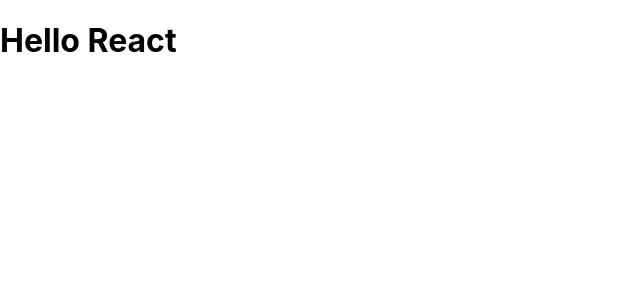
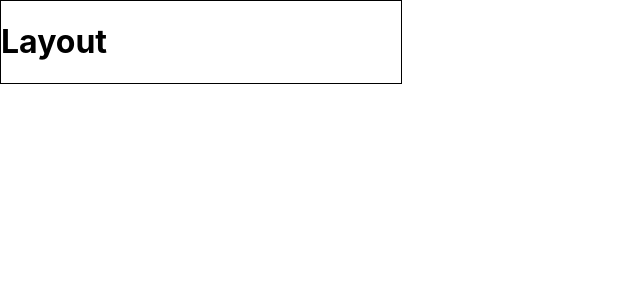
Before and after one commit to YuliaVorotintseva/react-quiz, a React app: page / in a window 1280 px wide. Shown: the top 300 px of the page, without its empty margins (0-640 px from the left). Built offline with nearby package versions, Linux system fonts and the light colour scheme.

Commit message:
add hoc/layout and Layout.js, Layout.css

```diff
--- a/src/App.js
+++ b/src/App.js
@@ -1,10 +1,13 @@
 import React from 'react'
+import Layout from './hoc/layout/Layout'
 
 function App() {
   return (
-    <div className="App">
-      <h1>Hello React</h1>
-    </div>
+    <Layout>
+      <div style={{width:400, border: '1px solid black'}}>
+        <h1>Layout</h1>
+      </div>
+    </Layout>
   )
 }
 
--- /dev/null
+++ b/src/hoc/layout/Layout.css
@@ -0,0 +1,11 @@
+.Layout {
+    height: 100vh;
+    display: flex;
+    flex-direction: column;
+}
+
+.Layout main {
+    display: flex;
+    flex-direction: column;
+    flex-grow: 1;
+}
--- /dev/null
+++ b/src/hoc/layout/Layout.js
@@ -0,0 +1,15 @@
+import React, {Component} from 'react'
+
+class Layout extends Component {
+    render() {
+        return (
+            <div>
+                <main>
+                    {this.props.children}
+                </main>
+            </div>
+        )
+    }
+}
+
+export default Layout
```
